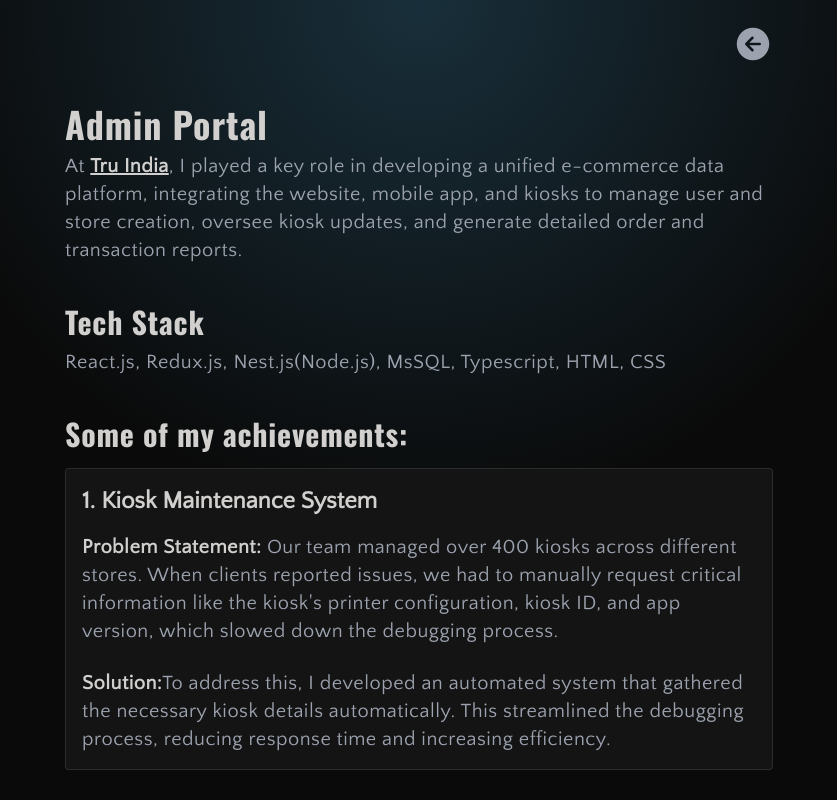
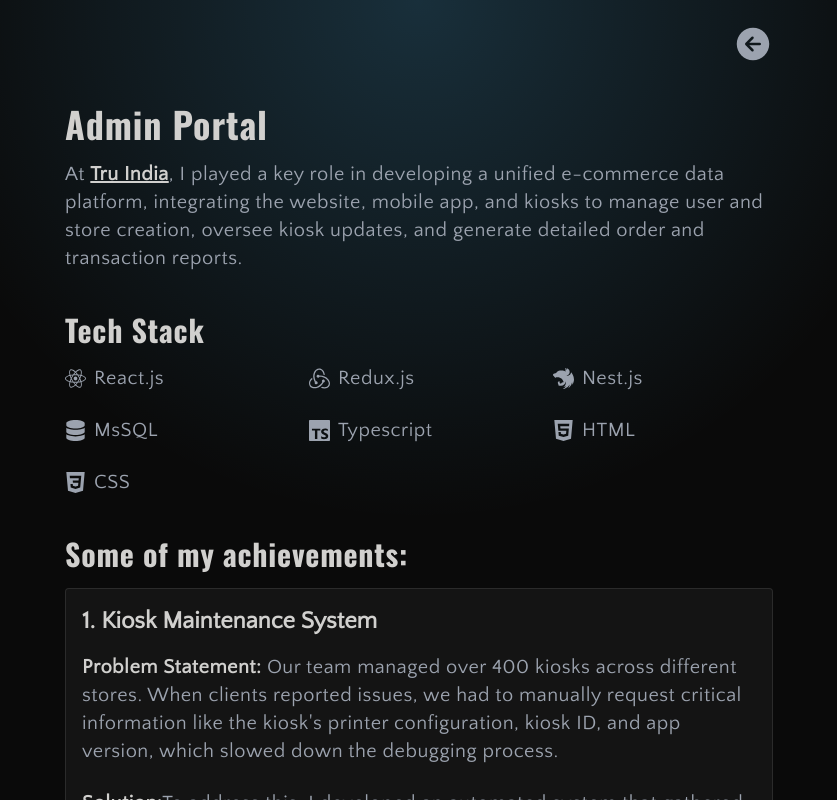
Before and after one commit to ankurmehta102/portfolio, a React (Vite) app: page /projects/admin-portal in a window 1280 px wide. Shown: the top 800 px of the page, without its empty margins (221-1058 px from the left). Built offline with nearby package versions, Linux system fonts and the light colour scheme.

Commit message:
implemented grid in tech stack section.

```diff
--- a/src/components/section/ProjectInfo.tsx
+++ b/src/components/section/ProjectInfo.tsx
@@ -27,7 +27,7 @@
       }}
     >
       <Heading variant="Heading">{title}</Heading>
-      <Text liteText={true} className="mt-2  text-pretty leading-height-3">
+      <Text liteText={true} className="mt-4  text-pretty leading-height-3">
         {id !== projectId.gallery && (
           <span>
             At{" "}
--- a/src/components/section/TechStack.tsx
+++ b/src/components/section/TechStack.tsx
@@ -1,9 +1,10 @@
 import { motion } from "framer-motion";
 import Heading from "../ui/Heading";
 import Text from "../ui/Text";
+import { IconType } from "react-icons";
 
 interface TechStackProps {
-  techStack: string;
+  techStack: { tech: string; icon: IconType }[];
 }
 
 function TechStack({ techStack }: TechStackProps) {
@@ -24,9 +25,21 @@
       }}
     >
       <Heading variant="SubHeading">Tech Stack</Heading>
-      <Text liteText={true} className="mt-2">
+      {/* <Text liteText={true} className="mt-2">
         {techStack}
-      </Text>
+      </Text> */}
+      <div className="mt-4 grid grid-cols-3 gap-6 ">
+        {techStack.map((data) => {
+          return (
+            <div className="flex items-center space-x-2 text-grey">
+              <data.icon size={21} />
+              <Text liteText={true} className="">
+                {data?.tech}
+              </Text>
+            </div>
+          );
+        })}
+      </div>
     </motion.section>
   );
 }
--- a/src/data.ts
+++ b/src/data.ts
@@ -17,8 +17,15 @@
   title: "Admin Portal",
   description:
     "I played a key role in developing a unified e-commerce data platform, integrating the website, mobile app, and kiosks to manage user and store creation, oversee kiosk updates, and generate detailed order and transaction reports.",
-  techStack:
-    "React.js, Redux.js, Nest.js(Node.js), MsSQL, Typescript, HTML, CSS",
+  techStack: [
+    { tech: "React.js", icon: FaReact },
+    { tech: "Redux.js", icon: SiRedux },
+    { tech: "Nest.js", icon: SiNestjs },
+    { tech: "MsSQL", icon: FaDatabase },
+    { tech: "Typescript", icon: SiTypescript },
+    { tech: "HTML", icon: SiHtml5 },
+    { tech: "CSS", icon: SiCss3 },
+  ],
   link: "",
   achievements: [
     {
@@ -43,8 +50,15 @@
   title: "Order Management System",
   description:
     "I worked on an Order Management System that manages an order's entire lifecycle, from the initial placement to the final fulfilment. Orders were received from three sources: website, mobile app, and the kiosk app.",
-  techStack:
-    "React.js, Redux.js, Nest.js(Node.js), MsSQL, Typescript, HTML, CSS",
+  techStack: [
+    { tech: "React.js", icon: FaReact },
+    { tech: "Redux.js", icon: SiRedux },
+    { tech: "Nest.js", icon: SiNestjs },
+    { tech: "MsSQL", icon: FaDatabase },
+    { tech: "Typescript", icon: SiTypescript },
+    { tech: "HTML", icon: SiHtml5 },
+    { tech: "CSS", icon: SiCss3 },
+  ],
   link: "",
   achievements: [
     {
@@ -71,8 +85,11 @@
   title: "PicSafe",
   description:
     "This is my personal project, a collection of APIs designed to efficiently store and manage images. It focuses on providing a robust solution for handling images in a scalable and organized manner.",
-  techStack:
-    "React.js, Redux.js, Nest.js(Node.js), MsSQL, Typescript, HTML, CSS",
+  techStack: [
+    { tech: "Nest.js", icon: SiNestjs },
+    { tech: "MsSQL", icon: FaDatabase },
+    { tech: "Typescript", icon: SiTypescript },
+  ],
   link: "https://github.com/ankurmehta102/image-gallery-backend",
   features: [
     {
```
